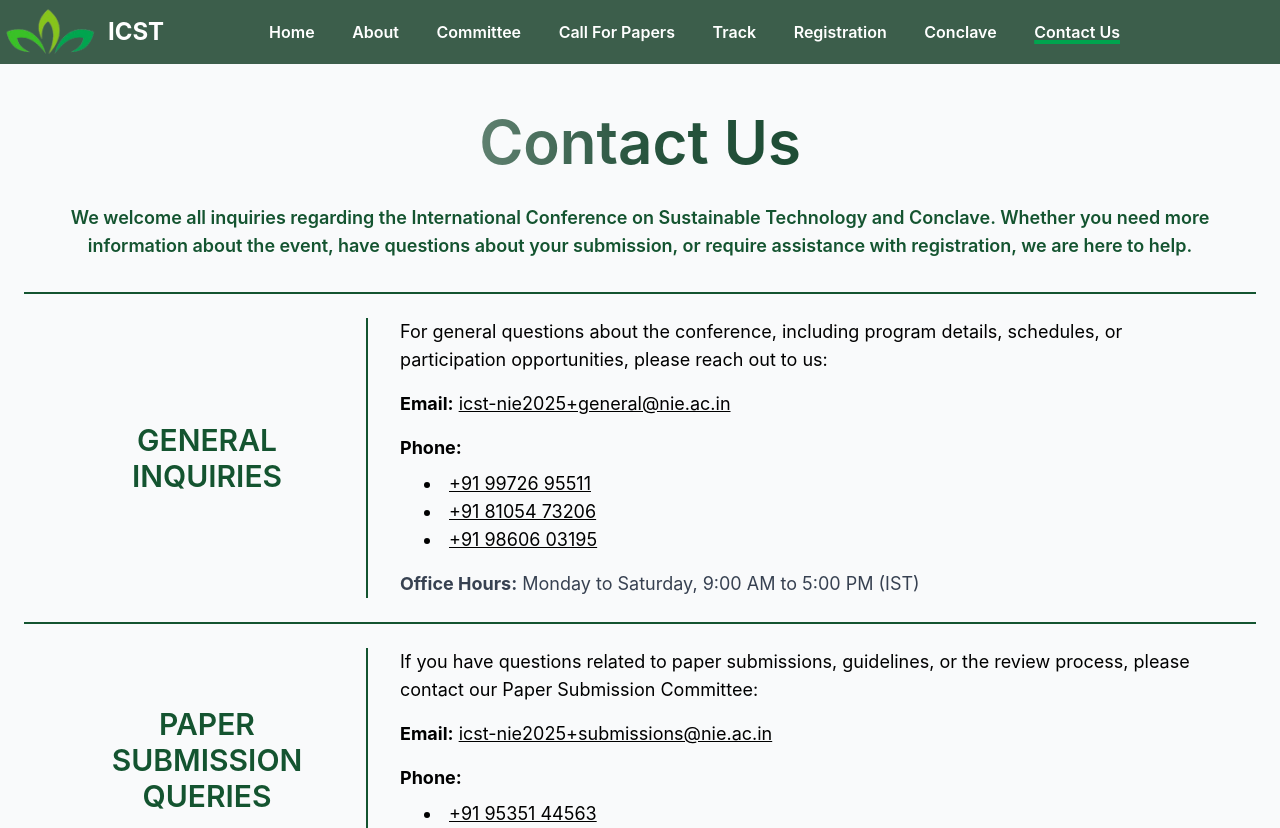
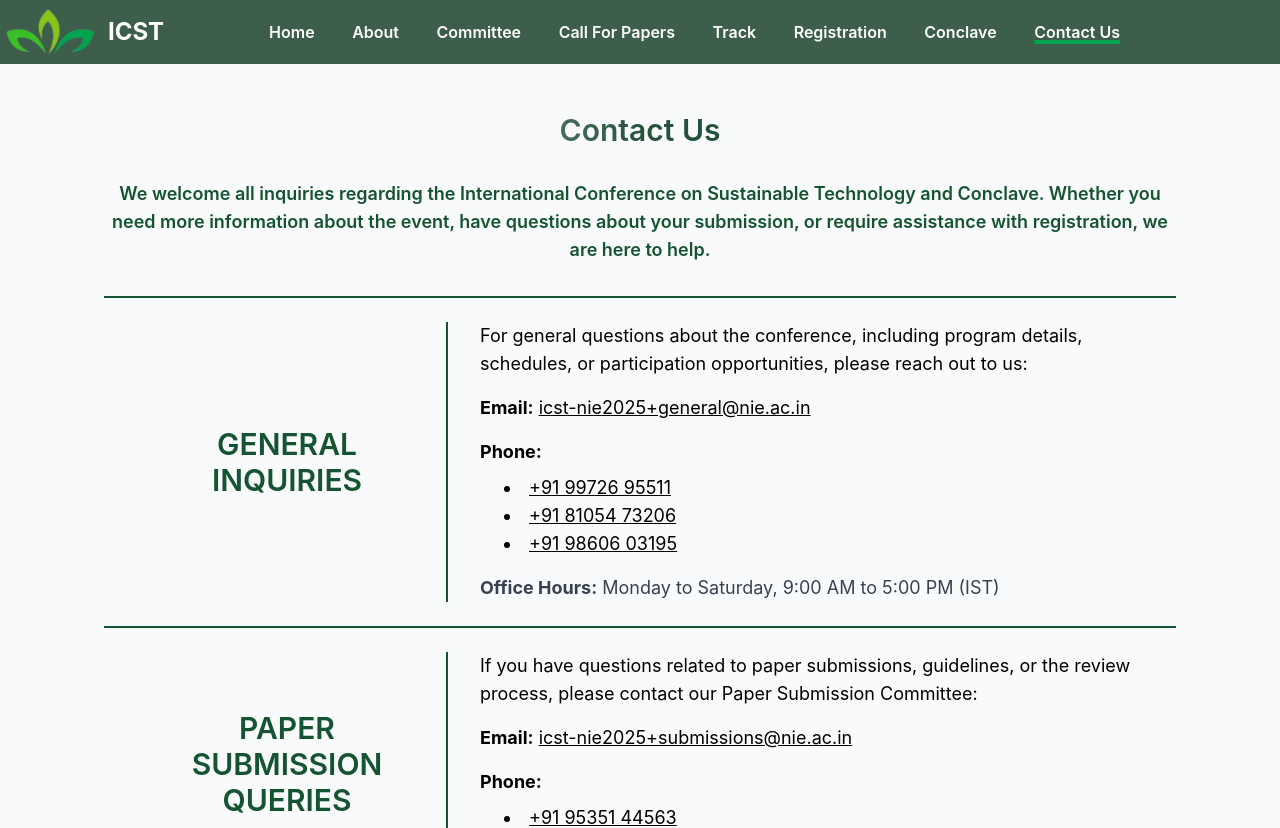
Before and after one commit to optimumsync/icst2025, a React (Create React App) app: page /contact-us in a window 1280 px wide. Shown: the top 828 px of the page. Built offline with nearby package versions, Linux system fonts and the light colour scheme.

Commit message:
Contact us final

```diff
--- a/src/components/ContactUs.jsx
+++ b/src/components/ContactUs.jsx
@@ -3,7 +3,7 @@ import Navbar from './Navbar';
 import Footer from './Footer';
 
 const ContactSection = ({ title, content, email, phone, extraContent }) => (
-  <div className="flex flex-col lg:flex-row border-t-2 border-[#145430] p-6 last:border-b">
+  <div className="flex flex-col lg:flex-row border-t-2 border-[#145430] p-2 md:p-6 last:border-b">
     {/* Title section with increased width */}
     <div className="text-[#145430] font-semibold text-2xl lg:text-3xl uppercase text-center py-4 px-6 border-r-0 lg:border-r-2 border-[#145430] w-full lg:w-80 flex items-center justify-center mb-4 lg:mb-0">
       {title}
@@ -109,9 +109,9 @@ const ContactUs = () => {
   return (
     <div className="flex flex-col min-h-screen bg-gray-50">
       <Navbar />
-      <main className="flex-grow py-8 px-4 lg:py-12 lg:px-6">
-        <div className="max-w-7xl mx-auto">
-          <h1 className="text-4xl lg:text-6xl font-semibold text-center mb-6 lg:mb-8 bg-gradient-to-r from-[#ffffff] via-[#28543e] to-[#00381a] bg-clip-text text-transparent">
+      <main className="flex-grow py-8 px-4 lg:py-12 lg:px-6 self-center">
+        <div className="max-w-7xl mx-auto md:mx-20">
+          <h1 className="text-3xl lg:text-3xl font-semibold text-center mb-6 lg:mb-8 bg-gradient-to-r from-[#ffffff] via-[#28543e] to-[#00381a] bg-clip-text text-transparent">
             Contact Us
           </h1>
 
--- a/src/components/Navbar.jsx
+++ b/src/components/Navbar.jsx
@@ -38,7 +38,7 @@ const Navbar = () => {
   },[])
 
   return (
-    <nav className="text-white bg-gogreen">
+    <nav className="text-white bg-gogreen sticky top-0">
       <div className="max-w-7xl mx-auto">
         <div className="flex items-center justify-between h-16">
 
```
